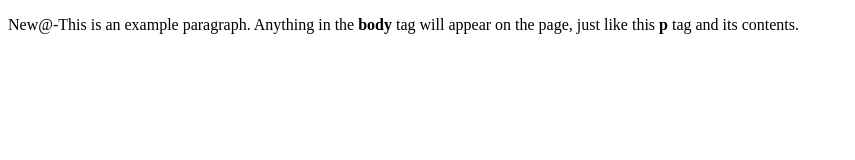
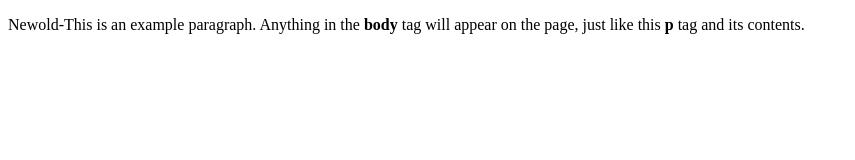
Before and after one commit to MynkTTN/website, a plain HTML site: page index.html in a window 1280 px wide. Shown: the whole page, without its empty margins (0-855 px from the left). Drawn offline with Linux system fonts and the light colour scheme.

Commit message:
Update index.html

```diff
--- a/index.html
+++ b/index.html
@@ -4,6 +4,6 @@
     <title>This is the title of the webpage</title>
   </head>
   <body>
-    <p>New@-This is an example paragraph. Anything in the <strong>body</strong> tag will appear on the page, just like this <strong>p</strong> tag and its contents.</p>
+    <p>Newold-This is an example paragraph. Anything in the <strong>body</strong> tag will appear on the page, just like this <strong>p</strong> tag and its contents.</p>
   </body>
 </html>
```
